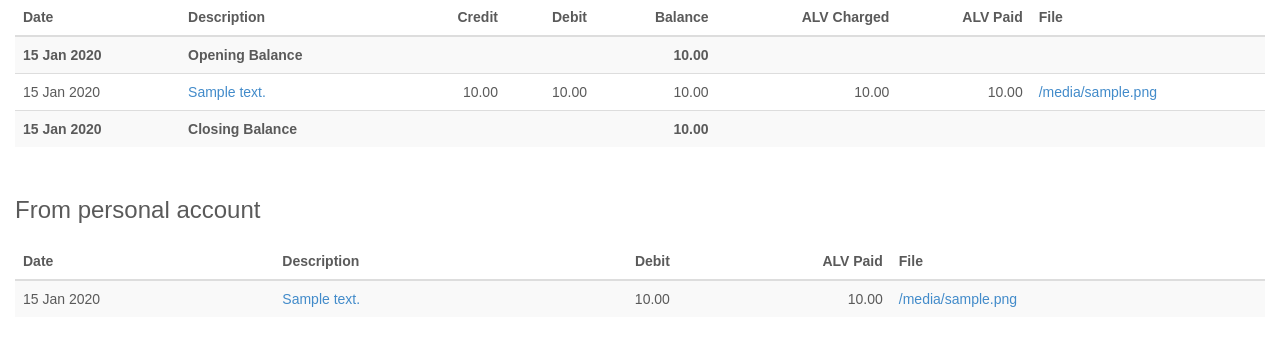
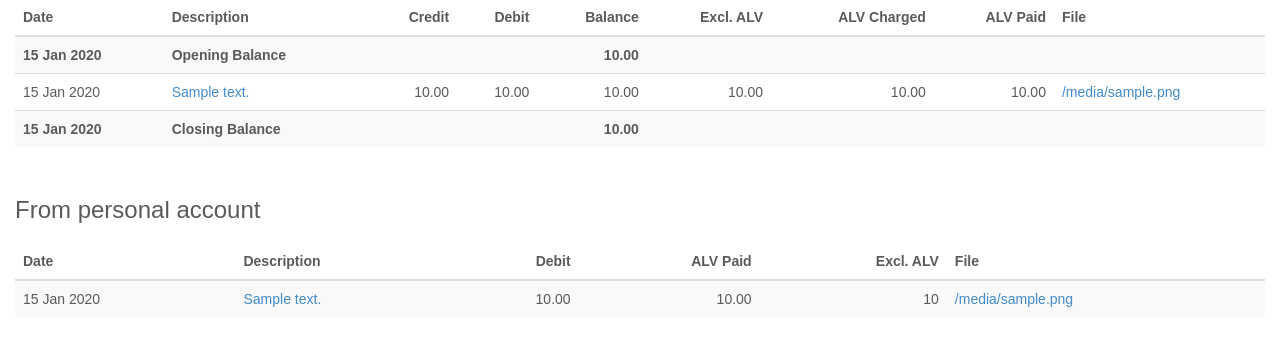
Before and after one commit to alexlittle/django-money, a Django app: template money/templates/money/reports/consulting_quarter.html in a window 1280 px wide. Shown: the part 51-397 px from the top of the page. Run offline with Django 3.2, Linux system fonts and the light colour scheme; the template is opened without the code that fills it: most values are stand-ins (such as "Sample title", 1, 10 or a date in 2020); some libraries are stand-ins or nearby versions.

Commit message:
add ex alv column

```diff
--- a/config/settings.py
+++ b/config/settings.py
@@ -44,7 +44,8 @@ INSTALLED_APPS = [
     'django.contrib.staticfiles',
     'django.contrib.sites',
     'crispy_forms',
-    'money'
+    'money',
+    'mathfilters'
 ]
 
 
--- a/money/reports/views/consulting_quarters.py
+++ b/money/reports/views/consulting_quarters.py
@@ -59,6 +59,8 @@ def consulting_quarters(request, quarter):
         obj = {'transaction': c,
                'balance': Account.get_balance_base_currency_at_date(
             c.account, c.date)}
+        if c.debit != 0 and c.sales_tax_paid != 0:
+            obj['ex_sales_tax'] = c.debit - c.sales_tax_paid
         data.append(obj)
 
     opening_balance = Account.get_balance_base_currency_at_date(
--- a/money/templates/money/reports/consulting_quarter.html
+++ b/money/templates/money/reports/consulting_quarter.html
@@ -1,6 +1,7 @@
 {% extends "base.html" %}
 {% load i18n %}
 {% load humanize %}
+{% load mathfilters %}
 {% block content %}
 
 <div class="table-responsive">
@@ -12,6 +13,7 @@
 				<th class="number">{% trans 'Credit' %}</th>
 				<th class="number">{% trans 'Debit' %}</th>
 				<th class="number">{% trans 'Balance' %}</th>
+				<th class="number">{% trans 'Excl. ALV' %}</th>
 				<th class="number">{% trans 'ALV Charged' %}</th>
 				<th class="number">{% trans 'ALV Paid' %}</th>
 				<th>{% trans 'File' %}</th>
@@ -27,6 +29,7 @@
 	<td class="number"><b>{{ opening_balance|floatformat:2|intcomma }}</b></td>
 	<td class="number"></td>
 	<td class="number"></td>
+	<td class="number"></td>
 	<td></td>
 </tr>
 
@@ -37,6 +40,7 @@
 	<td class="number">{% if d.transaction.credit %}{{ d.transaction.credit|floatformat:2|intcomma }}{% endif %}</td>
 	<td class="number">{% if d.transaction.debit %}{{ d.transaction.debit|floatformat:2|intcomma }}{% endif %}</td>
 	<td class="number">{{ d.balance|floatformat:2|intcomma }}</td>
+	<td class="number">{% if d.ex_sales_tax %}{{ d.ex_sales_tax|floatformat:2|intcomma }}{% endif %}</td>
 	<td class="number">{% if d.transaction.sales_tax_charged %}{{ d.transaction.sales_tax_charged|floatformat:2|intcomma }}{% endif %}</td>
 	<td class="number">{% if d.transaction.sales_tax_paid %}{{ d.transaction.sales_tax_paid|floatformat:2|intcomma }}{% endif %}</td>
 	<td><a href="{{ MEDIA_URL }}{{ d.transaction.file }}" target="_blank">{{ d.transaction.filename }}</a></td>
@@ -49,6 +53,7 @@
 	<td class="number"></td>
 	<td class="number"></td>
 	<td class="number"><b>{{ closing_balance|floatformat:2|intcomma }}</b></td>
+	<td class="number"></td>
 	<td class="number"></td>
 	<td class="number"></td>
 	<td></td>
@@ -66,6 +71,7 @@
 				<th>{% trans 'Description' %}</th>
 				<th class="number">{% trans 'Debit' %}</th>
 				<th class="number">{% trans 'ALV Paid' %}</th>
+				<th class="number">{% trans 'Excl. ALV' %}</th>
 				<th>{% trans 'File' %}</th>
 			</tr>
 		</thead>
@@ -76,6 +82,7 @@
 	<td><a href="{% url 'admin:money_transaction_change' ce.id %}" target="_blank">{{ ce.description }}</a></td>
 	<td class="number">{% if ce.debit %}{{ ce.debit|floatformat:2|intcomma }}{% endif %}</td>
 	<td class="number">{% if ce.sales_tax_paid %}{{ ce.sales_tax_paid|floatformat:2|intcomma }}{% endif %}</td>
+	<td class="number">{{ ce.debit|sub:ce.sales_tax_paid }}</td>
 	<td><a href="{{ MEDIA_URL }}{{ ce.file }}" target="_blank">{{ ce.filename }}</a></td>
 </tr>
 {% endfor %}
--- a/requirements.txt
+++ b/requirements.txt
@@ -1,3 +1,4 @@
 django==2.2.20
 django-crispy-forms==1.7.1
 pytz
+django-mathfilters==1.0.0
```
